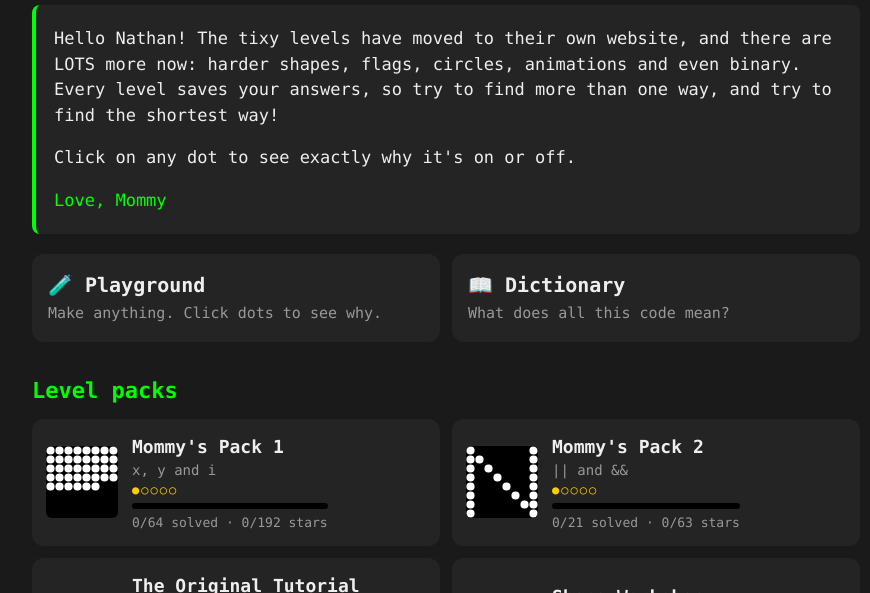
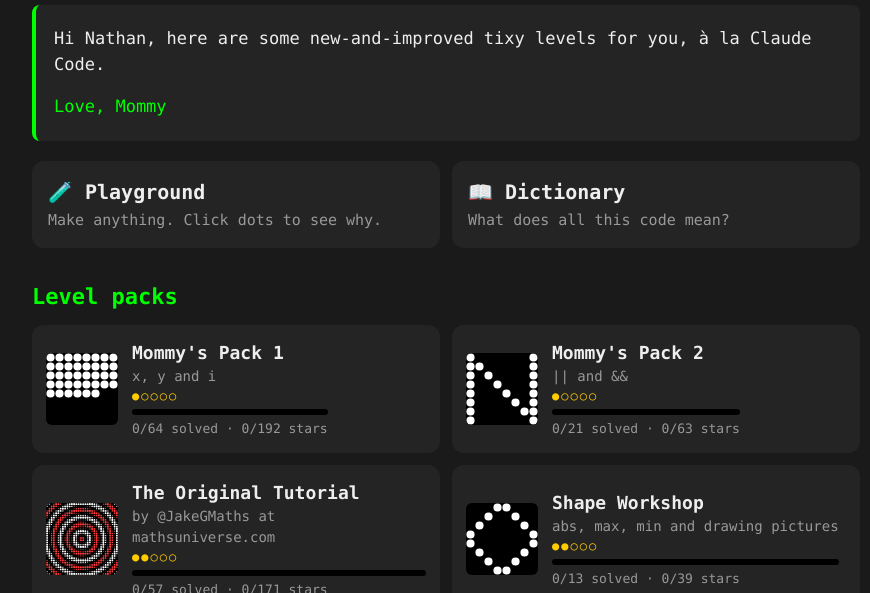
Before and after one commit to celestebancos/tixy-quest, a website with bundled scripts: page index.html in a window 1280 px wide. Shown: the part 135-728 px from the top of the page, without its empty margins (194-1064 px from the left). Built offline with nearby package versions, Linux system fonts and the light colour scheme.

Commit message:
Update the welcome note
Co-Authored-By: Claude Opus 5.5 <noreply@anthropic.com>
Claude-Session: https://claude.ai/code/session_01S3PjF71TkdTcdooMemShUi

```diff
--- a/index.html
+++ b/index.html
@@ -11,10 +11,7 @@
 <body>
 <!-- The note on the home page. Edit this to leave a new message! -->
 <template id="welcome">
-  <p>Hello Nathan! The tixy levels have moved to their own website, and there are LOTS more now:
-    harder shapes, flags, circles, animations and even binary. Every level saves your answers,
-    so try to find more than one way, and try to find the shortest way!</p>
-  <p>Click on any dot to see exactly why it's on or off.</p>
+  <p>Hi Nathan, here are some new-and-improved tixy levels for you, à la Claude Code.</p>
   <p class="sig">Love, Mommy</p>
 </template>
 <main id="app"></main>
```
